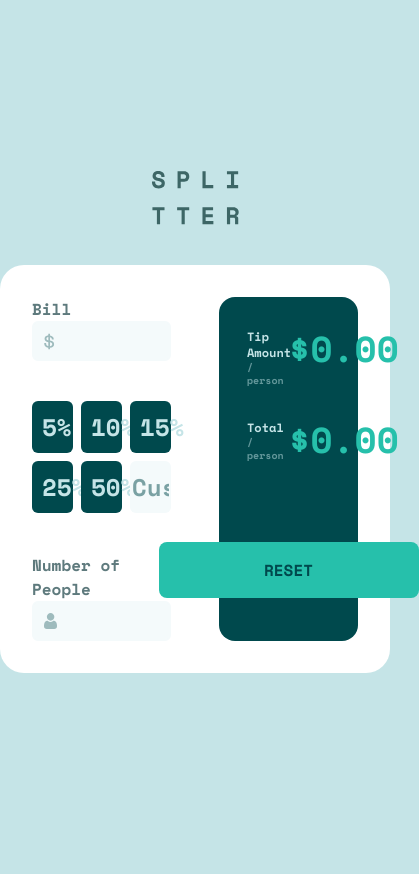
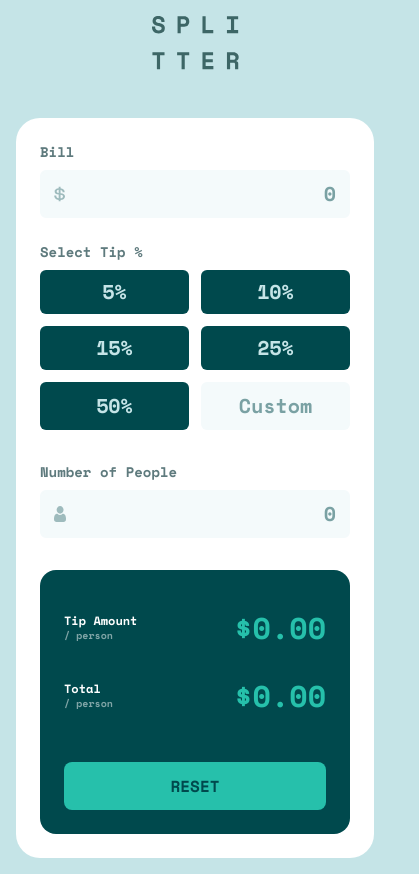
Before and after one commit to RowoS/tip-calc-lor, a Next.js app: page / in a window 390 px wide. Shown: the whole page, 419 px wide, since content can reach past the window. Before the commit the page ends 844 px from the top, so only its background shows below. Built offline with nearby package versions, Linux system fonts and the light colour scheme.

Commit message:
Modify code to enable mobile responsiveness

```diff
--- a/app/components/InputField.tsx
+++ b/app/components/InputField.tsx
@@ -13,16 +13,15 @@ interface InputFieldProps {
 
 export default function InputField({ icon, placeholder = "0", value, onChange, type = "text", error = false}: InputFieldProps) {
   return (
-    <div className={`bg-input-field-color flex flex-row w-full justify-between rounded-md transition-colors ${
+    <div className={`bg-input-field-color flex flex-row w-full justify-between rounded-md transition-colors py-2 px-3 ${
     error ? 'border-2 border-red-500' : 'border-2 border-input-field-color hover:border-input-field-hover-color'}`}>
       <Image
         src={icon}
         alt=""
-        className="ml-2.5 self-center"
-        // style={{width: 'auto', height: 'auto'}}
+        className="self-center w-3 h-4 sm:w-auto sm:h-auto"
       />
       <input
-        className="bg-transparent text-input-text-color text-right text-2xl outline-0 mr-2 mt-0.5 mb-0.5 cursor-pointer"
+        className="bg-transparent text-input-text-color text-right text-xl sm:text-2xl outline-0 cursor-pointer flex-1 ml-2 font-bold"
         type={type}
         placeholder={placeholder}
         value={value}
--- a/app/components/OutputField.tsx
+++ b/app/components/OutputField.tsx
@@ -5,18 +5,14 @@ interface OutputFieldProps {
 
 export default function OutputField({ label, amount }: OutputFieldProps) {
   return (
-    <div className="grid grid-cols-2 p-4 justify-between">
-      <div className="col-start-1">
-        <div className="flex flex-col text-xs ml-3">
-          <p className="font-semibold">{label}</p>
-          <p className="text-[10px] opacity-50">/ person</p>
-        </div>
+    <div className="flex justify-between items-center py-4 sm:py-6">
+      <div className="flex flex-col text-xs sm:text-sm">
+        <p className="font-semibold text-white">{label}</p>
+        <p className="text-[10px] sm:text-xs opacity-50 text-white">/ person</p>
       </div>
-      <div className="col-start-2">
-        <p className="text-4xl text-right text-output-color mr-3">
-          ${amount.toFixed(2)}
-        </p>
-      </div>
+      <p className="text-3xl sm:text-4xl text-output-color font-bold">
+        ${amount.toFixed(2)}
+      </p>
     </div>
   )
 };
--- a/app/components/TipButtons.tsx
+++ b/app/components/TipButtons.tsx
@@ -11,11 +11,13 @@ export default function TipButtons(tipProps : TipButtonsProps) {
   const tipPercentages = [5, 10, 15, 25, 50];
 
   return (
-    <div className="grid grid-cols-3 text-2xl grid-rows-2 gap-2 mt-10 max-w-100">
+    <div className="mt-6 sm:mt-10">
+      <p className="text-sm sm:text-base text-label-text-color mb-2">Select Tip %</p>
+      <div className="grid grid-cols-2 sm:grid-cols-3 gap-3 sm:gap-4">
         {tipPercentages.map((tip) => (
           <button
             key={tip}
-          className={`p-2.5 w-25.3 rounded-md cursor-pointer transition-colors ${
+            className={`p-2 sm:p-2.5 text-xl sm:text-2xl rounded-md cursor-pointer transition-colors font-bold ${
               tipProps.selectedTip === tip && !tipProps.customTip
                 ? 'bg-output-color text-output-container-color'
                 : 'bg-button-color hover:bg-button-hover-color hover:text-output-container-color'
@@ -27,12 +29,13 @@ export default function TipButtons(tipProps : TipButtonsProps) {
         ))}
         <input
           type="text"
-        className="bg-input-field-color text-input-text-color text-center rounded-md cursor-pointer
-                    border-2 border-transparent hover:border-input-field-hover-color transition-colors outline-none"
+          className="bg-input-field-color text-input-text-color text-center text-xl sm:text-2xl rounded-md cursor-pointer
+                    border-2 border-transparent hover:border-input-field-hover-color transition-colors outline-none p-2 sm:p-2.5 font-bold placeholder:font-normal"
           placeholder="Custom"
           value={tipProps.customTip}
           onChange={(e) => tipProps.onCustomTipChange?.(e.target.value)}
         />
       </div>
+    </div>
   );
 }
--- a/app/page.tsx
+++ b/app/page.tsx
@@ -74,16 +74,17 @@ export default function Home() {
 
   return (
     <>
-      <div className="flex flex-col justify-center items-center min-h-screen">
+      <div className="flex flex-col justify-center items-center min-h-screen p-4">
         <Image
           src={LogoIcon}
           alt=""
+          className="mb-6 sm:mb-0"
         />
-        <div className="bg-main-container-color max-w-4x1 rounded-3xl p-8 mt-10">
-          <div className="grid grid-cols-2 gap-12">
-            <div className="flex flex-col col-start-1">
+        <div className="bg-main-container-color w-full max-w-4xl rounded-3xl p-6 sm:p-8 mt-6 sm:mt-10">
+          <div className="grid grid-cols-1 lg:grid-cols-2 gap-8 lg:gap-12">
+            <div className="flex flex-col">
 
-              <p className="text-m text-label-text-color">Bill</p>
+              <p className="text-sm sm:text-base text-label-text-color mb-2">Bill</p>
               <InputField
                 icon={DollarIcon}
                 value={billAmount}
@@ -98,9 +99,9 @@ export default function Home() {
                 onCustomTipChange={handleCustomTipChange}
               />
 
-              <div className="mt-10">
-                <div className="flex justify-between items-center">
-                  <p className="text-m text-label-text-color">Number of People</p>
+              <div className="mt-8 sm:mt-10">
+                <div className="flex justify-between items-center mb-2">
+                  <p className="text-sm sm:text-base text-label-text-color">Number of People</p>
                   {errorMessage && (
                     <p className="text-xs text-red-500">Can`t be zero</p>
                   )}
@@ -117,9 +118,7 @@ export default function Home() {
               </div>
 
             </div>
-            <div className="bg-output-container-color flex flex-col col-start-2 rounded-2xl">
-
-              <span className="pt-4" />
+            <div className="bg-output-container-color flex flex-col rounded-2xl p-6 sm:p-8">
 
               <OutputField
                 label="Tip Amount"
@@ -130,24 +129,17 @@ export default function Home() {
                 amount={calculateTotalPerPerson(calcHelper)}
               />
 
-              <span className="mt-16" />
-
-              <div className="bg-output-color text-output-container-color flex w-65  justify-center items-center self-center rounded-lg">
+              <div className="mt-8 sm:mt-16">
                 <button
-                  className="text-reset-text-color cursor-pointer hover:bg-button-hover-color p-4 w-full h-full rounded-lg transition-colors"
+                  className="bg-output-color text-output-container-color w-full p-3 sm:p-4 rounded-lg text-reset-text-color cursor-pointer hover:bg-button-hover-color transition-colors font-bold"
                   onClick={handleReset}
-                >RESET</button>
-
+                >
+                  RESET
+                </button>
               </div>
             </div>
           </div>
         </div>
-
-        {/* <div className="text-input-text-color">
-          Bill = {billAmount}
-          Tip Percent = {tipPercentage}
-          Number of PPL = {numberOfPeople}
-        </div> */}
       </div>
     </>
   );
```
Lines whose indentation alone changed are shown as unchanged.
